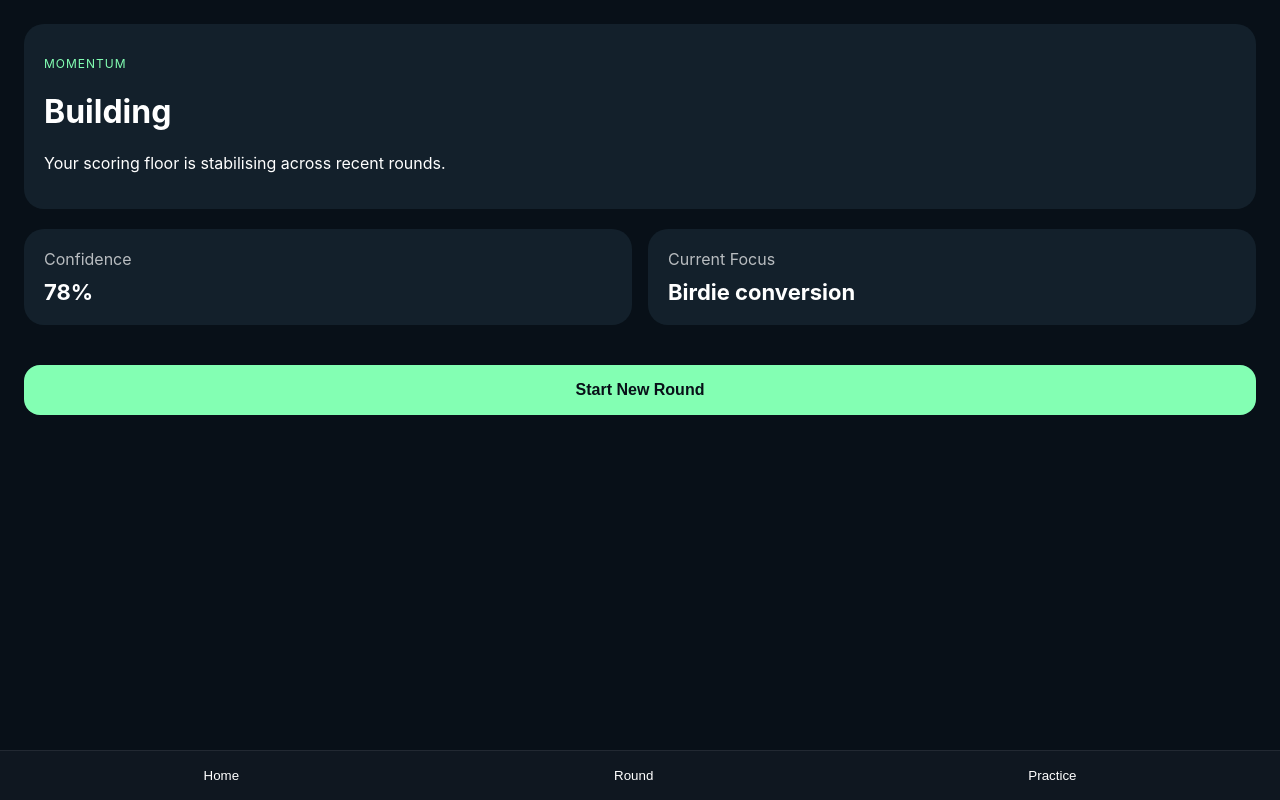
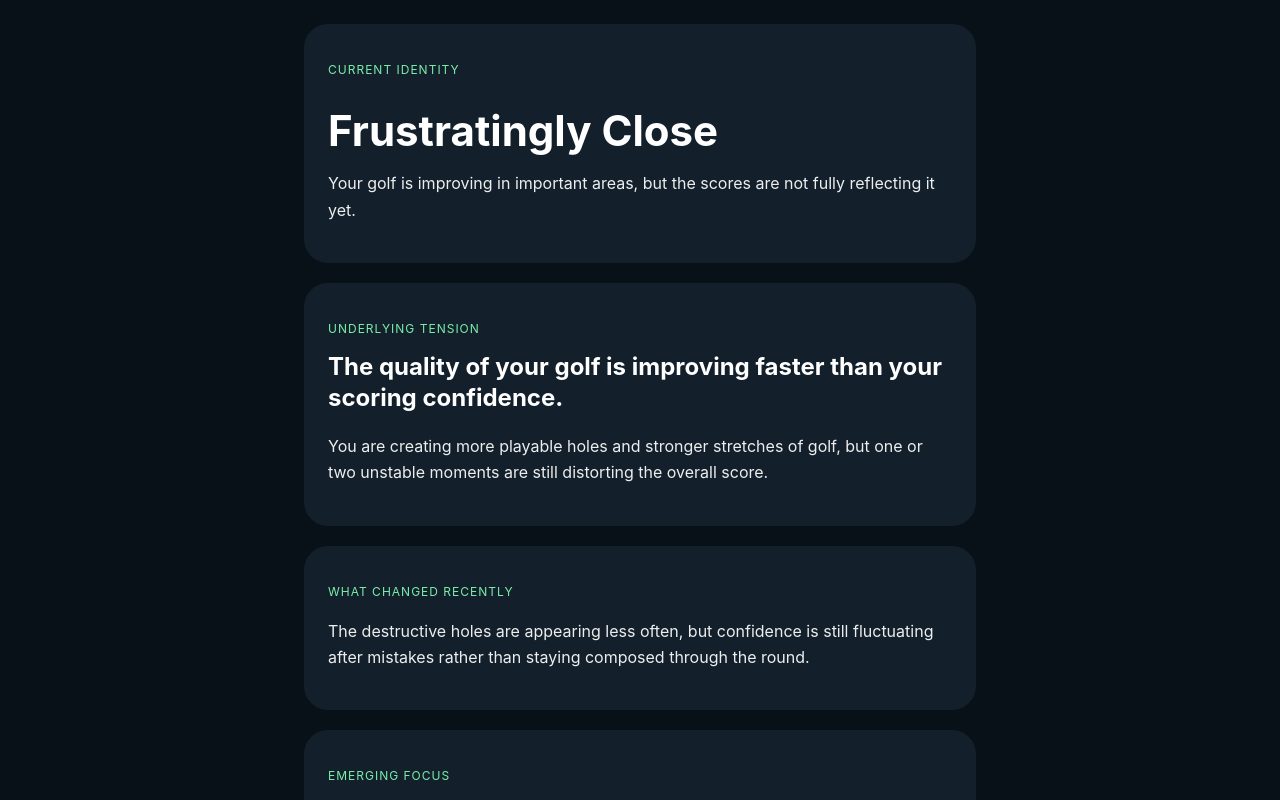
Before and after one commit to 1Kevin-Curtis/Lop-MVP, a React (Vite) app: page / in a window 1280 px wide. Shown: the top 800 px of the page. Built offline with nearby package versions, Linux system fonts and the light colour scheme.

Commit message:
Add files via upload

```diff
--- a/index.html
+++ b/index.html
@@ -1,6 +1,6 @@
 
 <!DOCTYPE html>
-<html lang="en">
+<html>
   <head>
     <meta charset="UTF-8" />
     <meta name="viewport" content="width=device-width, initial-scale=1.0" />
--- a/package.json
+++ b/package.json
@@ -1,8 +1,8 @@
 
 {
-  "name": "loop-mvp",
+  "name": "loop-identity-tension",
   "private": true,
-  "version": "1.0.0",
+  "version": "1.7.0",
   "type": "module",
   "scripts": {
     "dev": "vite",
--- a/src/App.jsx
+++ b/src/App.jsx
@@ -1,68 +1,14 @@
 
-import { useState } from "react";
 import HomeScreen from "./screens/HomeScreen";
-import CourseSetupScreen from "./screens/CourseSetupScreen";
-import CaptureRoundScreen from "./screens/CaptureRoundScreen";
-import RoundCompleteScreen from "./screens/RoundCompleteScreen";
-import PracticeScreen from "./screens/PracticeScreen";
-import BottomNav from "./components/BottomNav";
 
 export default function App() {
-  const [screen, setScreen] = useState("home");
-
-  const [roundData, setRoundData] = useState({
-    course: "Sunningdale",
-    tees: "White",
-    holes: [],
-    scoreHistory: [84, 82, 81, 79]
-  });
-
-  const startRound = (course, tees) => {
-    setRoundData(prev => ({
-      ...prev,
-      course,
-      tees,
-      holes: []
-    }));
-
-    setScreen("capture");
+  const playerState = {
+    scoreTrend: "flat",
+    ballStriking: "improving",
+    puttingConfidence: "fragile",
+    penalties: "reduced",
+    volatility: "moderate"
   };
 
-  const completeRound = (holes) => {
-    const totalScore = holes.reduce((sum, h) => sum + h.score, 0);
-
-    setRoundData(prev => ({
-      ...prev,
-      holes,
-      scoreHistory: [...prev.scoreHistory, totalScore]
-    }));
-
-    setScreen("complete");
-  };
-
-  return (
-    <div className="app-shell">
-      {screen === "home" && (
-        <HomeScreen roundData={roundData} onStart={() => setScreen("setup")} />
-      )}
-
-      {screen === "setup" && (
-        <CourseSetupScreen onStart={startRound} />
-      )}
-
-      {screen === "capture" && (
-        <CaptureRoundScreen onComplete={completeRound} />
-      )}
-
-      {screen === "complete" && (
-        <RoundCompleteScreen roundData={roundData} />
-      )}
-
-      {screen === "practice" && (
-        <PracticeScreen />
-      )}
-
-      <BottomNav onNavigate={setScreen} />
-    </div>
-  );
+  return <HomeScreen playerState={playerState} />;
 }
--- /dev/null
+++ b/src/features/identity/roundIdentity.js
@@ -0,0 +1,19 @@
+
+export function identifyCurrentState(playerState) {
+  if (
+    playerState.ballStriking === "improving" &&
+    playerState.scoreTrend === "flat"
+  ) {
+    return {
+      identity: "Frustratingly Close",
+      summary:
+        "Your golf is improving in important areas, but the scores are not fully reflecting it yet."
+    };
+  }
+
+  return {
+    identity: "Controlled Golf",
+    summary:
+      "Your scoring patterns are becoming calmer and more repeatable."
+  };
+}
--- /dev/null
+++ b/src/features/tension/identityTensionEngine.js
@@ -0,0 +1,32 @@
+
+export function detectIdentityTension(playerState) {
+  if (
+    playerState.ballStriking === "improving" &&
+    playerState.scoreTrend === "flat"
+  ) {
+    return {
+      tension:
+        "The quality of your golf is improving faster than your scoring confidence.",
+      interpretation:
+        "You are creating more playable holes and stronger stretches of golf, but one or two unstable moments are still distorting the overall score."
+    };
+  }
+
+  if (
+    playerState.puttingConfidence === "fragile"
+  ) {
+    return {
+      tension:
+        "Scoring opportunities are appearing more often than they are being trusted.",
+      interpretation:
+        "The round is beginning to create chances, but confidence on the greens still disappears too quickly after mistakes."
+    };
+  }
+
+  return {
+    tension:
+      "Your stronger golf is beginning to sustain itself for longer periods.",
+    interpretation:
+      "Recent rounds suggest your game is becoming more emotionally stable under pressure."
+  };
+}
--- a/src/screens/HomeScreen.jsx
+++ b/src/screens/HomeScreen.jsx
@@ -1,32 +1,49 @@
 
-import { buildProgressionStory } from "../features/progress/progressionEngine";
+import { identifyCurrentState } from "../features/identity/roundIdentity";
+import { detectIdentityTension } from "../features/tension/identityTensionEngine";
 
-export default function HomeScreen({ roundData, onStart }) {
-  const story = buildProgressionStory(roundData.scoreHistory);
+export default function HomeScreen({ playerState }) {
+  const identity = identifyCurrentState(playerState);
+
+  const tension = detectIdentityTension(playerState);
 
   return (
     <div className="screen">
       <div className="hero-card">
-        <p className="eyebrow">Momentum</p>
-        <h1>{story.momentum}</h1>
-        <p>{story.summary}</p>
+        <p className="eyebrow">Current Identity</p>
+
+        <h1>{identity.identity}</h1>
+
+        <p>{identity.summary}</p>
       </div>
 
-      <div className="metric-grid">
-        <div className="metric-card">
-          <span>Confidence</span>
-          <strong>{story.confidence}%</strong>
-        </div>
+      <div className="tension-card">
+        <p className="eyebrow">Underlying Tension</p>
 
-        <div className="metric-card">
-          <span>Current Focus</span>
-          <strong>{story.focus}</strong>
-        </div>
+        <h2>{tension.tension}</h2>
+
+        <p>{tension.interpretation}</p>
       </div>
 
-      <button className="primary-button" onClick={onStart}>
-        Start New Round
-      </button>
+      <div className="reflection-card">
+        <p className="eyebrow">What Changed Recently</p>
+
+        <p>
+          The destructive holes are appearing less often, but confidence is still fluctuating after mistakes rather than staying composed through the round.
+        </p>
+      </div>
+
+      <div className="focus-card">
+        <p className="eyebrow">Emerging Focus</p>
+
+        <h2>
+          Trust the calmer golf for longer stretches
+        </h2>
+
+        <p>
+          Your next scoring leap is likely to come from emotional stability rather than technical swing changes.
+        </p>
+      </div>
     </div>
   );
 }
--- a/src/styles/global.css
+++ b/src/styles/global.css
@@ -12,35 +12,25 @@ body {
 
 .screen {
   padding: 24px;
-  padding-bottom: 100px;
+  max-width: 720px;
+  margin: 0 auto;
+  padding-bottom: 80px;
 }
 
 .hero-card,
-.card,
-.metric-card,
-.insight-card,
-.next-round-card {
+.tension-card,
+.reflection-card,
+.focus-card {
   background: #13202b;
-  border-radius: 20px;
-  padding: 20px;
+  border-radius: 24px;
+  padding: 24px;
   margin-bottom: 20px;
 }
 
-.metric-grid {
-  display: grid;
-  grid-template-columns: 1fr 1fr;
-  gap: 16px;
-  margin-bottom: 20px;
-}
-
-.metric-card span {
-  display: block;
-  opacity: 0.7;
-  margin-bottom: 10px;
-}
-
-.metric-card strong {
-  font-size: 22px;
+.hero-card h1 {
+  font-size: 42px;
+  line-height: 1.1;
+  margin-bottom: 16px;
 }
 
 .eyebrow {
@@ -48,83 +38,15 @@ body {
   text-transform: uppercase;
   font-size: 12px;
   letter-spacing: 1px;
+  margin-bottom: 12px;
 }
 
-.primary-button {
-  width: 100%;
-  padding: 16px;
-  border: none;
-  border-radius: 16px;
-  background: #83ffb3;
-  color: #081018;
-  font-size: 16px;
-  font-weight: 700;
+h2 {
+  line-height: 1.3;
+  margin-top: 0;
 }
 
-.bottom-nav {
-  position: fixed;
-  bottom: 0;
-  width: 100%;
-  display: flex;
-  justify-content: space-around;
-  padding: 16px;
-  background: #0f1720;
-  border-top: 1px solid rgba(255,255,255,0.08);
+p {
+  line-height: 1.65;
+  opacity: 0.92;
 }
-
-.bottom-nav button {
-  background: transparent;
-  border: none;
-  color: white;
-}
-
-.score-selector {
-  display: flex;
-  justify-content: center;
-  align-items: center;
-  gap: 24px;
-  margin: 40px 0;
-}
-
-.score-selector button {
-  width: 60px;
-  height: 60px;
-  border-radius: 50%;
-  border: none;
-  font-size: 28px;
-}
-
-.score-number {
-  font-size: 64px;
-  font-weight: 700;
-}
-
-.tag-grid {
-  display: flex;
-  flex-wrap: wrap;
-  gap: 12px;
-}
-
-.tag-grid button {
-  flex: 1 1 40%;
-  padding: 16px;
-  border-radius: 16px;
-  border: 1px solid rgba(255,255,255,0.08);
-  background: rgba(255,255,255,0.05);
-  color: white;
-}
-
-.active-tag {
-  background: #83ffb3 !important;
-  color: #081018 !important;
-  font-weight: 700;
-}
-
-select {
-  width: 100%;
-  padding: 14px;
-  margin-top: 8px;
-  margin-bottom: 18px;
-  border-radius: 12px;
-  border: none;
-}
```
Also changed, not shown: 1 other file (tests, documents, lock files or other folders).
